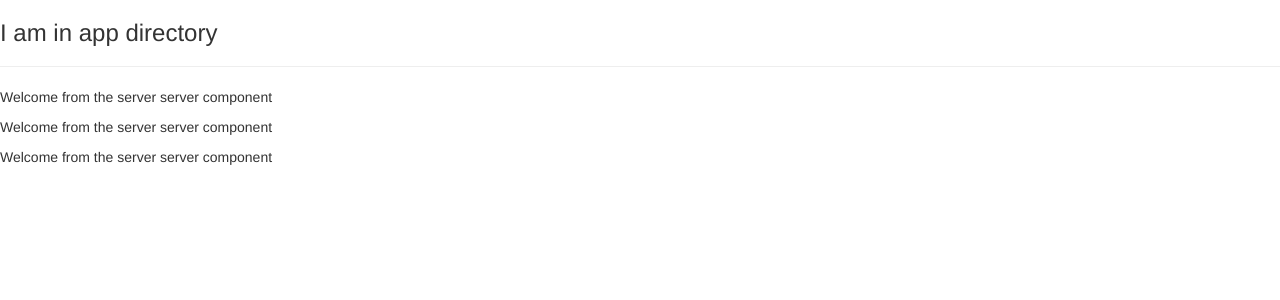
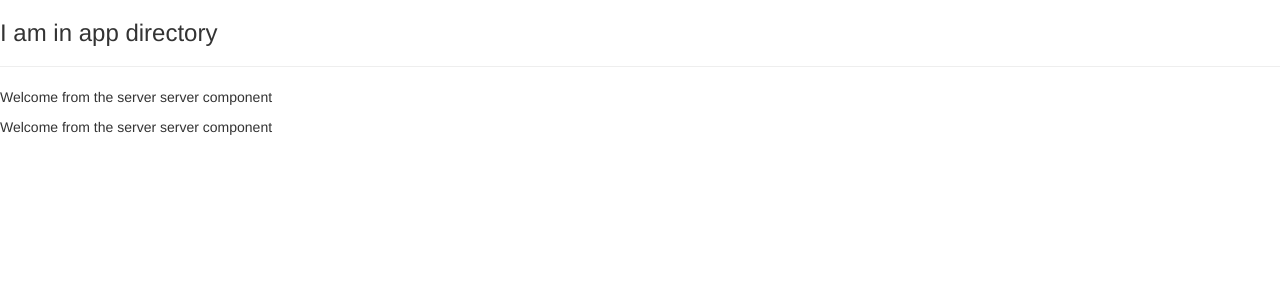
Before and after one commit to plateauu/learning-angular, an Angular app: page / in a window 1280 px wide. Shown: the top 300 px of the page. Built offline with nearby package versions, Linux system fonts and the light colour scheme.

Commit message:
added template instead template url

```diff
--- a/src/app/servers/servers.component.html
+++ /dev/null
@@ -1,3 +0,0 @@
-<app-server></app-server>
-<app-server></app-server>
-<app-server></app-server>
--- a/src/app/servers/servers.component.ts
+++ b/src/app/servers/servers.component.ts
@@ -2,7 +2,10 @@ import { Component, OnInit } from '@angular/core';
 
 @Component({
   selector: 'app-servers',
-  templateUrl: './servers.component.html',
+  template: `
+    <app-server></app-server>
+    <app-server></app-server>
+  `,
   styleUrls: ['./servers.component.css']
 })
 export class ServersComponent implements OnInit {
```
